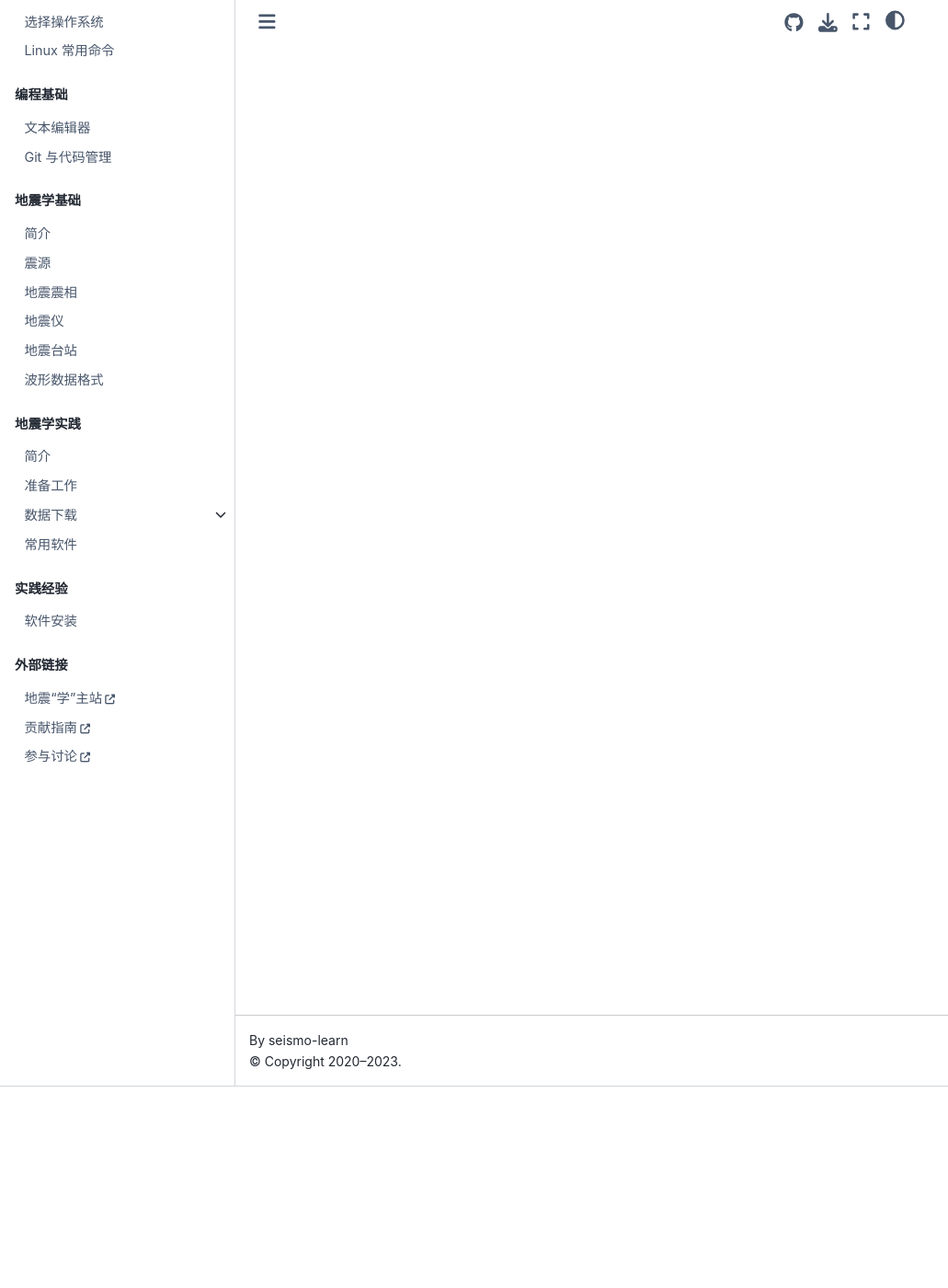
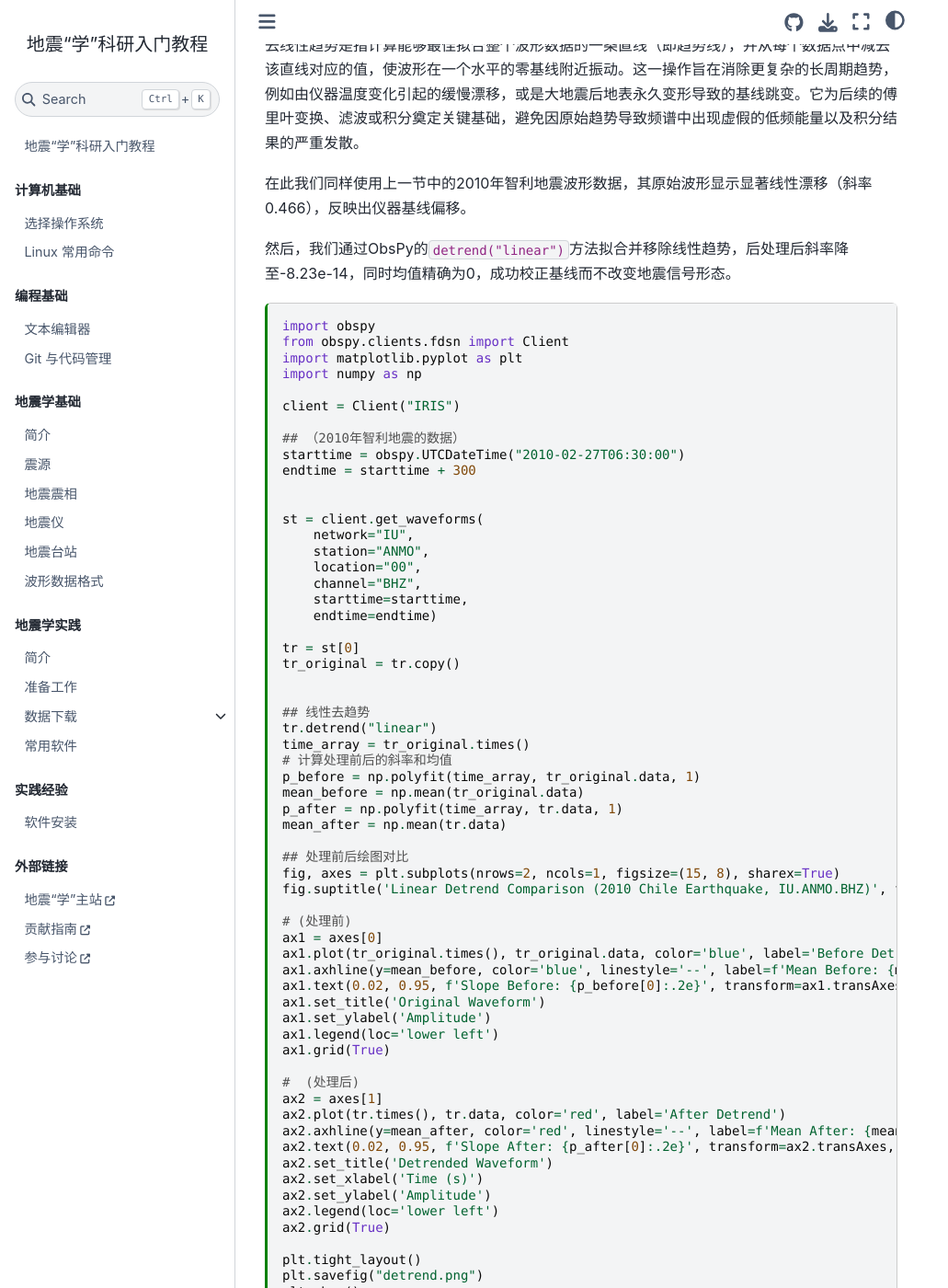
Before and after one commit to seismo-learn/seismology101, a Jupyter Book: the page built from source/exercises/detrend.md, in a window 1280 px wide and 1400 px high, scrolled down 219 px. Shown: the whole window at 92% size, without its empty margins (0-1031 px from the left). Built offline with Jupyter Book 1.0.4 settings and Sphinx 7.4.7 and the Sphinx Book theme 1.1.4, drawn with Linux system fonts in a browser that asks for light colours; pages that are not in the unit, such as notebooks, are missing from menus; some of the changed text lies outside the part shown.

Commit message:
git commit -m "Update detrend"

````diff
--- a/source/exercises/detrend.md
+++ b/source/exercises/detrend.md
@@ -1 +1,94 @@
+---
+jupytext:
+  text_representation:
+    extension: .md
+    format_name: myst
+    format_version: 0.13
+    jupytext_version: 1.13.0
+kernelspec:
+  display_name: Python 3
+  language: python
+  name: python3
+---
+
 # 去线性趋势
+
+- 本节贡献者: [何星辰](https://github.com/Chuan1937)（作者）、[田冬冬](https://me.seisman.info/)（审稿）
+- 最近更新日期: 2025-09-07
+- 预计花费时间: 10 分钟
+
+---
+去线性趋势是指计算能够最佳拟合整个波形数据的一条直线（即趋势线），并从每个数据点中减去该直线对应的值，使波形在一个水平的零基线附近振动。这一操作旨在消除更复杂的长周期趋势，例如由仪器温度变化引起的缓慢漂移，或是大地震后地表永久变形导致的基线跳变。它为后续的傅里叶变换、滤波或积分奠定关键基础，避免因原始趋势导致频谱中出现虚假的低频能量以及积分结果的严重发散。
+
+
+
+在此我们同样使用上一节中的2010年智利地震波形数据，其原始波形显示显著线性漂移（斜率0.466），反映出仪器基线偏移。
+
+
+然后，我们通过ObsPy的`detrend("linear")`方法拟合并移除线性趋势，后处理后斜率降至-8.23e-14，同时均值精确为0，成功校正基线而不改变地震信号形态。
+
+
+```{code-cell} ipython3
+import obspy
+from obspy.clients.fdsn import Client
+import matplotlib.pyplot as plt
+import numpy as np
+
+client = Client("IRIS")
+
+## （2010年智利地震的数据）
+starttime = obspy.UTCDateTime("2010-02-27T06:30:00")
+endtime = starttime + 300
+
+
+st = client.get_waveforms(
+    network="IU",
+    station="ANMO",
+    location="00",
+    channel="BHZ",
+    starttime=starttime,
+    endtime=endtime)
+
+tr = st[0]
+tr_original = tr.copy()
+
+
+## 线性去趋势
+tr.detrend("linear")
+time_array = tr_original.times()
+# 计算处理前后的斜率和均值
+p_before = np.polyfit(time_array, tr_original.data, 1)
+mean_before = np.mean(tr_original.data)
+p_after = np.polyfit(time_array, tr.data, 1)
+mean_after = np.mean(tr.data)
+
+## 处理前后绘图对比
+fig, axes = plt.subplots(nrows=2, ncols=1, figsize=(15, 8), sharex=True)
+fig.suptitle('Linear Detrend Comparison (2010 Chile Earthquake, IU.ANMO.BHZ)', fontsize=16)
+
+# (处理前)
+ax1 = axes[0]
+ax1.plot(tr_original.times(), tr_original.data, color='blue', label='Before Detrend')
+ax1.axhline(y=mean_before, color='blue', linestyle='--', label=f'Mean Before: {mean_before:.0f}')
+ax1.text(0.02, 0.95, f'Slope Before: {p_before[0]:.2e}', transform=ax1.transAxes, color='blue')
+ax1.set_title('Original Waveform')
+ax1.set_ylabel('Amplitude')
+ax1.legend(loc='lower left')
+ax1.grid(True)
+
+#  (处理后)
+ax2 = axes[1]
+ax2.plot(tr.times(), tr.data, color='red', label='After Detrend')
+ax2.axhline(y=mean_after, color='red', linestyle='--', label=f'Mean After: {mean_after:.0f}')
+ax2.text(0.02, 0.95, f'Slope After: {p_after[0]:.2e}', transform=ax2.transAxes, color='red')
+ax2.set_title('Detrended Waveform')
+ax2.set_xlabel('Time (s)')
+ax2.set_ylabel('Amplitude')
+ax2.legend(loc='lower left')
+ax2.grid(True)
+
+plt.tight_layout()
+plt.savefig("detrend.png")
+plt.show()
+
+```
````
